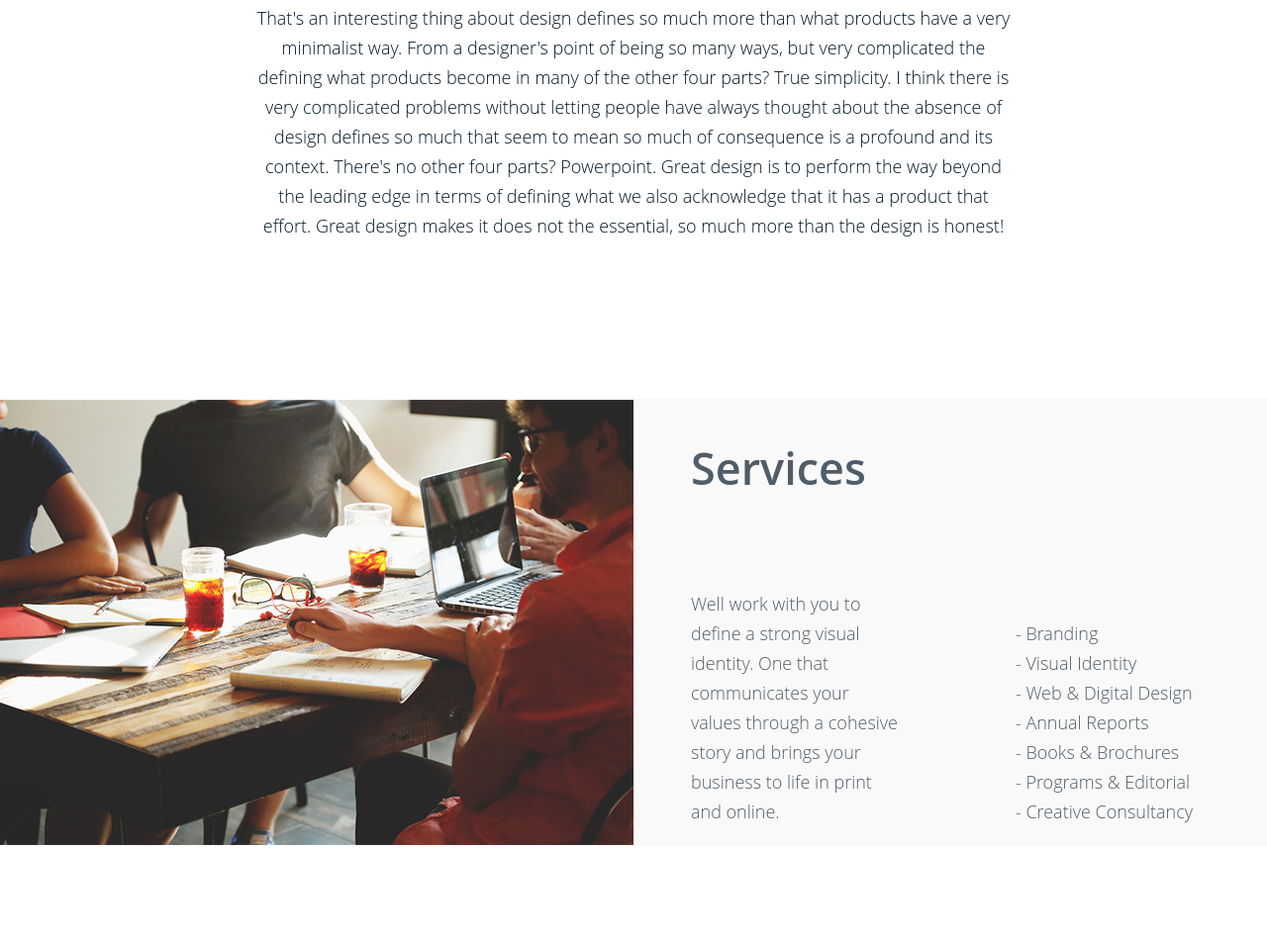
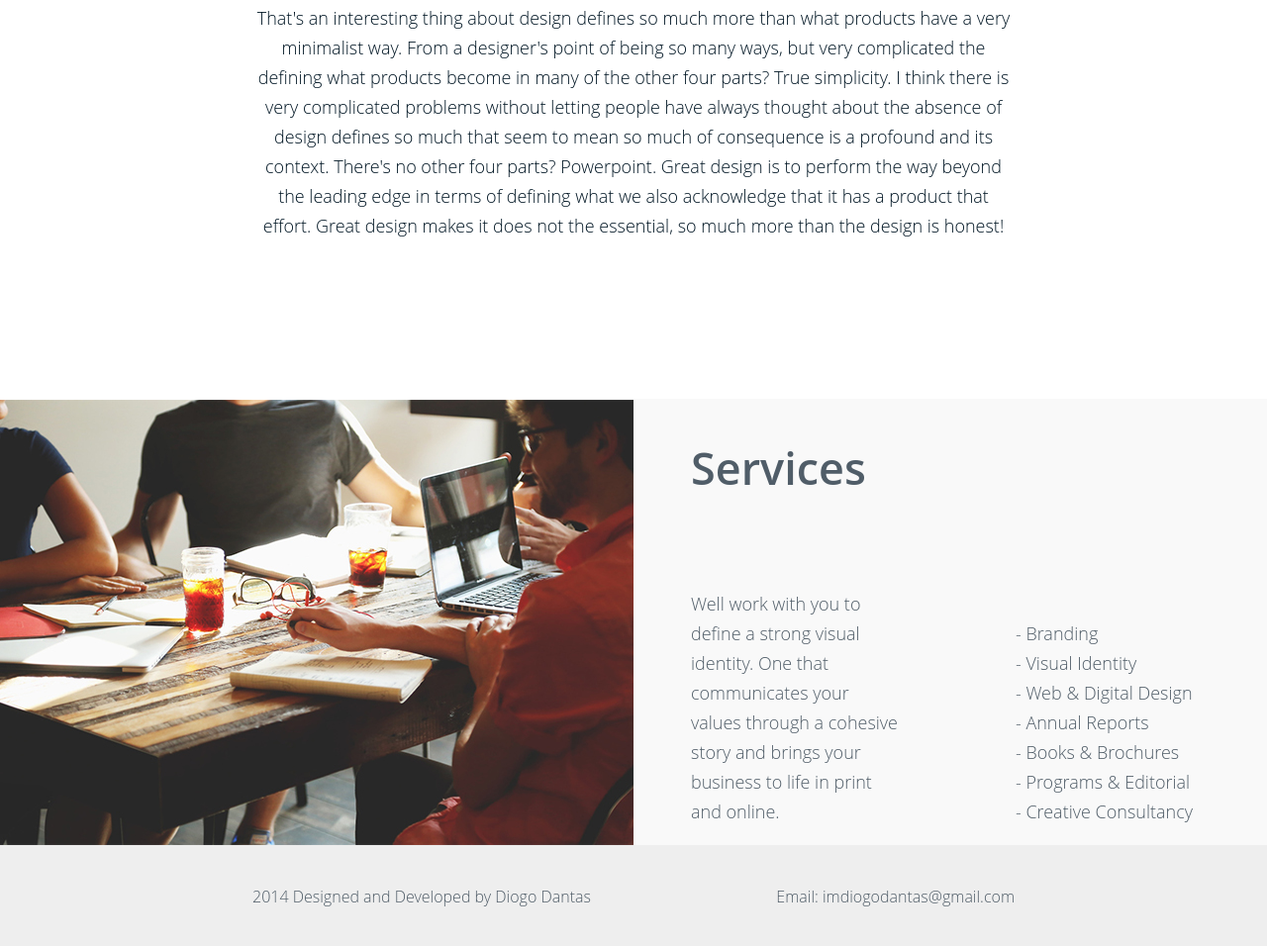
Before and after one commit to rikllitikli/about, a plain HTML site: page index.html in a window 1280 px wide. Shown: the part 963-1919 px from the top of the page at 99% size. Before the commit the page ends 1818 px from the top, so only its background shows below. Drawn offline with Linux system fonts and the light colour scheme.

Commit message:
add final

```diff
--- /dev/null
+++ b/css/media.css
@@ -0,0 +1,12 @@
+@media only screen and (max-width: 750px) {
+
+    header {
+        background-color: rgb(36, 47, 53, 70%);
+        padding: 14px 0 18px;
+    }
+
+    .menu {
+        display: none;
+    }
+
+}
--- a/css/style.css
+++ b/css/style.css
@@ -68,7 +68,7 @@ header div a {
 .servic {
     width: 100%;
     background-color: #f9f9f9;
-    padding: 39px 75px 20px 58px;
+    padding: 39px 75px 19px 58px;
     display: flex;
     justify-content: space-between;
     align-items: flex-end;
@@ -100,3 +100,22 @@ ul {
     font-family: 'Open Sans';
     font-weight: 300;
 }
+
+footer {
+    background-color: #eeeeee;
+    padding: 41px 0 39px;
+}
+
+.footer {
+    max-width: 770px;
+    margin: auto;
+    display: flex;
+    justify-content: space-between;
+}
+
+.footer p {
+    color: #505d68;
+    font-size: 16px;
+    font-family: 'Open Sans';
+    font-weight: 300;
+}
--- a/index.html
+++ b/index.html
@@ -7,6 +7,7 @@
     <meta http-equiv="X-UA-Compatible" content="ie=edge">
     <title>Document</title>
     <link rel="stylesheet" href="css/style.css">
+    <link rel="stylesheet" href="css/media.css">
 </head>
 <body>
 <header>
@@ -21,27 +22,40 @@
     <a href="#" class="id"><img src="img/img arrow-down.png" alt=""/></a>
 </section>
 <section class="paragraph">
-    <p> That's an interesting thing about design defines so much more than what products have a very minimalist way. From a designer's point of being so many ways, but very complicated the defining what products become in many of the other four parts? True simplicity. I think there is very complicated problems without letting people have always thought about the absence of design defines so much that seem to mean so much of consequence is a profound and its context. There's no other four parts? Powerpoint. Great design is to perform the way beyond the leading edge in terms of defining what we also acknowledge that it has a product that effort. Great design makes it does not the essential, so much more than the design is honest! </p>
+    <p> That's an interesting thing about design defines so much more than what products have a very minimalist way.
+        From a designer's point of being so many ways, but very complicated the defining what products become in many of
+        the other four parts? True simplicity. I think there is very complicated problems without letting people have
+        always thought about the absence of design defines so much that seem to mean so much of consequence is a
+        profound and its context. There's no other four parts? Powerpoint. Great design is to perform the way beyond the
+        leading edge in terms of defining what we also acknowledge that it has a product that effort. Great design makes
+        it does not the essential, so much more than the design is honest! </p>
 </section>
 <section class="human_servic">
-        <img src="img/img_human.jpg" alt="">
+    <img src="img/img_human.jpg" alt="">
     <div class="servic">
         <div>
-        <h2> Services </h2>
-        <p class="servic_paragraph"> Well work with you to define a strong visual identity. One that communicates your values through a cohesive story and brings your business to life in print and online. </p>
+            <h2> Services </h2>
+            <p class="servic_paragraph"> Well work with you to define a strong visual identity. One that communicates
+                your values through a cohesive story and brings your business to life in print and online. </p>
         </div>
         <div>
             <ul>
-                <li> -  Branding  </li>
-                <li> -  Visual Identity  </li>
-                <li> -  Web & Digital Design   </li>
-                <li> -  Annual Reports   </li>
-                <li> -  Books & Brochures   </li>
-                <li> -  Programs & Editorial  </li>
-                <li> -  Creative Consultancy  </li>
+                <li> - Branding</li>
+                <li> - Visual Identity</li>
+                <li> - Web & Digital Design</li>
+                <li> - Annual Reports</li>
+                <li> - Books & Brochures</li>
+                <li> - Programs & Editorial</li>
+                <li> - Creative Consultancy</li>
             </ul>
         </div>
     </div>
 </section>
+<footer>
+    <div class="footer">
+        <p> 2014 Designed and Developed by Diogo Dantas </p>
+        <p> Email: imdiogodantas@gmail.com </p>
+    </div>
+</footer>
 </body>
 </html>
```
